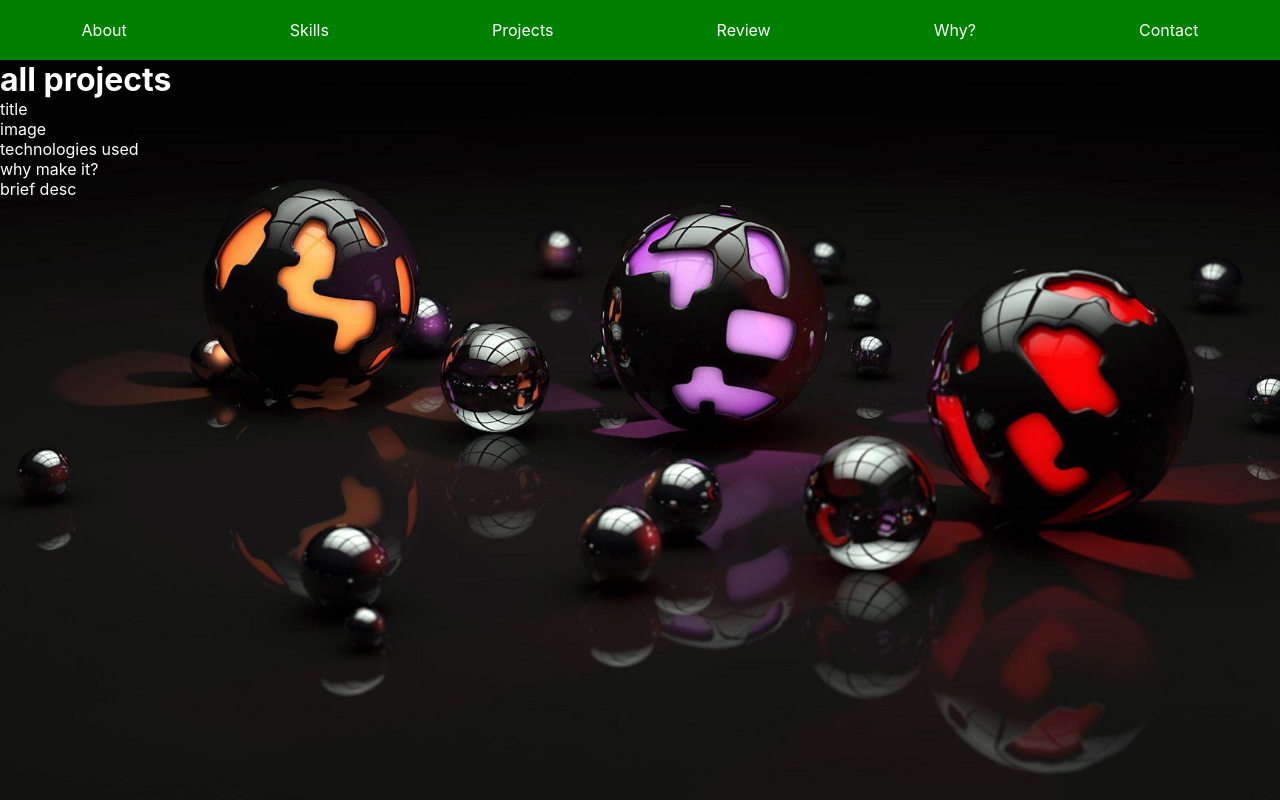
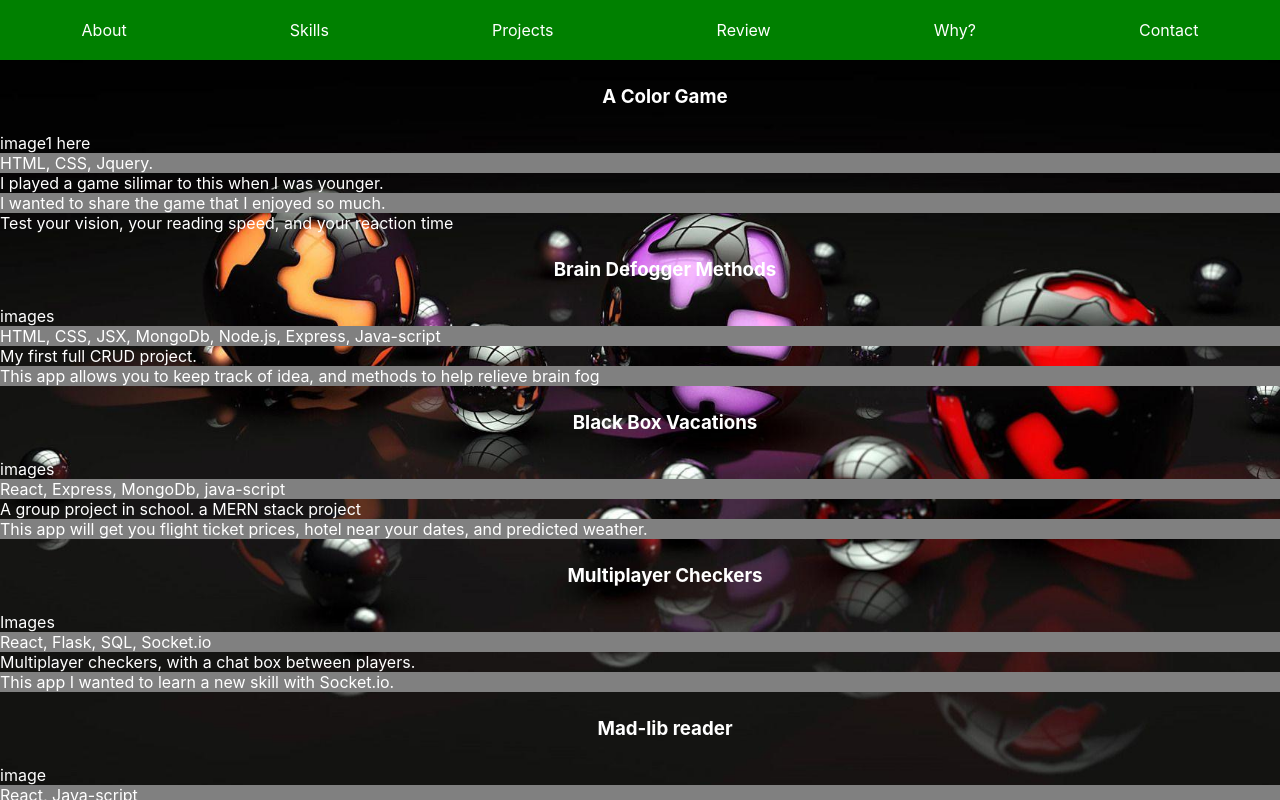
Before and after one commit to CoHogan1/Portfolio, a React (Create React App) app: page / in a window 1280 px wide. Both pictures are taken after a click on the element "Projects". Built offline with nearby package versions, Linux system fonts and the light colour scheme.

Commit message:
outlining projects started

```diff
--- a/src/projects.js
+++ b/src/projects.js
@@ -1,45 +1,103 @@
 import './App.css';
 import React, { useState } from 'react'
 
+//1st project backround
+import About    from './aboutMe.js'
+import color    from './images/colorGame.png'
+import brain    from './images/brain_defogger.png'
+import vaca     from './images/vacation.png'
+import checkers from './images/checkers.png'
+// 2nd project backgroundls
+import col2     from './images/color_2.png'
+import darkB    from './images/dark-brain.png'
+import vac2     from './images/vaca-2.png'
+import darkC    from './images/dark-checkers.png'
+
 
 function App(){
+    return(
+        <div className="projects">
+
+        <div className="project one">
+            <h3>A Color Game</h3>
+            <div className="project-disc">
+                <p>image1 here</p>
+                <ul>
+                    <li>HTML, CSS, Jquery.</li>
+                    <li>I played a game silimar to this when I was younger.</li>
+                    <li>I wanted to share the game that I enjoyed so much.</li>
+                    <li>Test your vision, your reading speed, and your reaction time</li>
+                </ul>
+            </div>
+        </div>
 
 
+        <div className="project two">
+            <h3>Brain Defogger Methods</h3>
+            <div className="project-disc">
+                <p>images</p>
+            </div>
+            <ul>
+                <li>HTML, CSS, JSX, MongoDb, Node.js, Express, Java-script</li>
+                <li>My first full CRUD project.</li>
+                <li>This app allows you to keep track of idea, and methods to help relieve brain fog</li>
+            </ul>
 
+        </div>
 
-    return(
-        <div className="projects">
-            <div>
-            <h1> all projects</h1>
+        <div className="project three">
+            <h3>Black Box Vacations</h3>
+            <div className="project-disc">
+            <p>images</p>
 
-            <div className="project one">
-                <p>title</p>
-                <p>image</p>
-                <p>technologies used</p>
-                <p>why make it?</p>
-                <p>brief desc</p>
-
-            </div>
-            <div className="project two">
-
-            </div>
-            <div className="project three">
-
-            </div>
-            <div className="project four">
-
+            <ul>
+                <li>React, Express, MongoDb, java-script</li>
+                <li>A group project in school. a MERN stack project</li>
+                <li>This app will get you flight ticket prices, hotel near your dates, and predicted weather.</li>
+            </ul>
             </div>
 
-            <div className="project five">
+        </div>
 
+        <div className="project four">
+            <h3>Multiplayer Checkers</h3>
+            <div className="project-disc">
+            <p>Images</p>
+            <ul>
+                <li>React, Flask, SQL, Socket.io</li>
+                <li>Multiplayer checkers, with a chat box between players.</li>
+                <li>This app I wanted to learn a new skill with Socket.io.</li>
+            </ul>
             </div>
+        </div>
 
-            <div className="project six">
+        <div className="project five">
+            <h3>Mad-lib reader</h3>
+            <div className="project-disc">
+            <p>image</p>
+            <ul>
+                <li>React, Java-script</li>
+                <li>A virtual Mad lib, that also reads your story.</li>
+                <li>I made this for my kids to play around with, and to get experience with
+                    Javascripts text-to-speech library.</li>
+            </ul>
+            </div>
+        </div>
 
+        <div className="project six">
+            <h3>Lili's Learing</h3>
+
+            <div className="project-disc">
+            <p>images</p>
+            <ul>
+                <li>Javascript, React</li>
+                <li>Practice learning basic skills</li>
+                <li>I made this as a base project for online learning. I have plans
+                    for bigger projects</li>
+            </ul>
             </div>
+        </div>
 
-
-            </div>
         </div>
     )
 }
```
